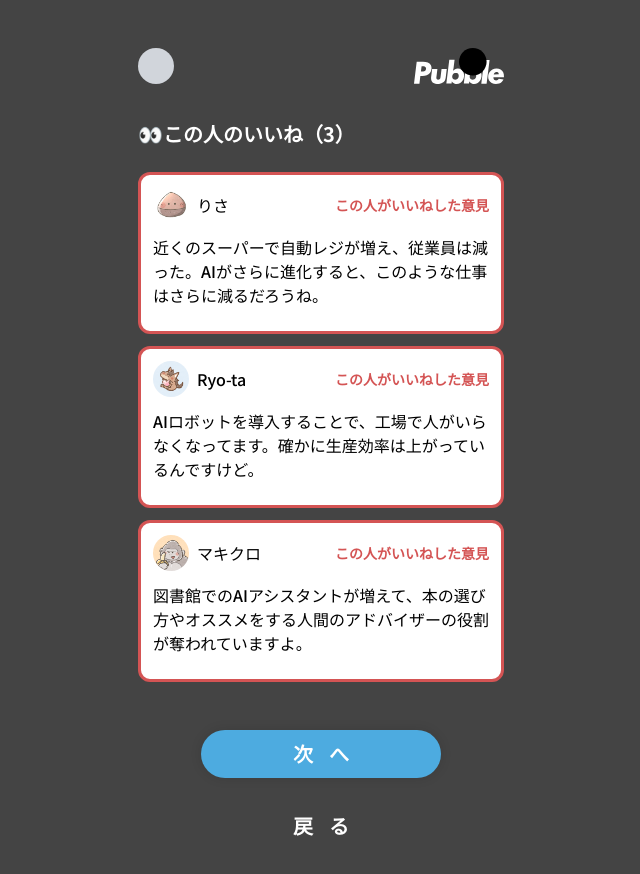
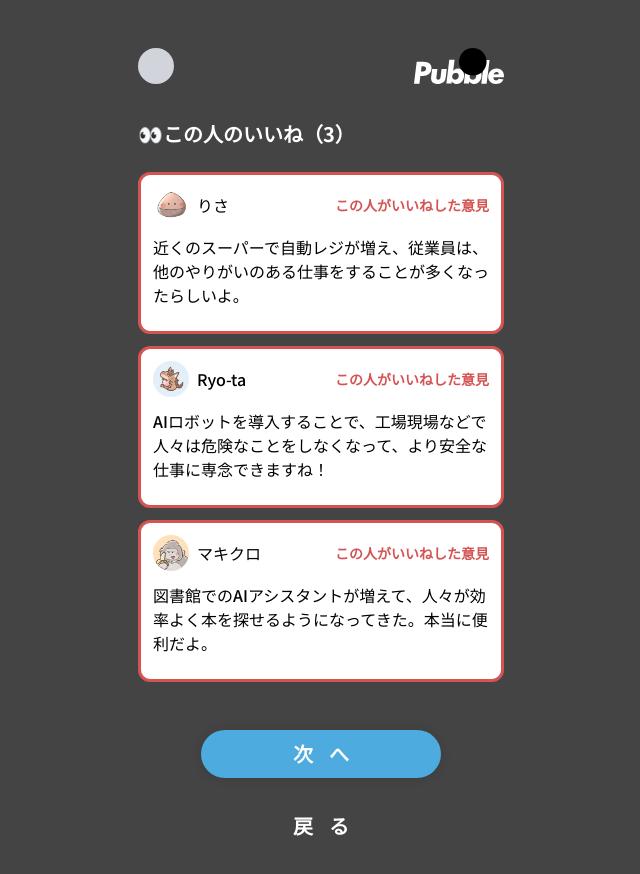
Before and after one commit to optimium20211202/Pubble, a Next.js app: page /game/timeline in a window 1280 px wide. Shown: the whole page, without its empty margins (331-971 px from the left). Built offline with nearby package versions, Linux system fonts and the light colour scheme.

Commit message:
コメント差し変え

```diff
--- a/src/topicsForRecomendation.ts
+++ b/src/topicsForRecomendation.ts
@@ -12,17 +12,17 @@ export const topicListForRecomendation: Topic[] = [
     contents: [
       {
         id: 0,
-        text: "近くのスーパーで自動レジが増え、従業員は減った。AIがさらに進化すると、このような仕事はさらに減るだろうね。",
+        text: "近くのスーパーで自動レジが増え、従業員は、他のやりがいのある仕事をすることが多くなったらしいよ。",
         label: 0,
       },
       {
         id: 1,
-        text: "AIロボットを導入することで、工場で人がいらなくなってます。確かに生産効率は上がっているんですけど。",
+        text: "AIロボットを導入することで、工場現場などで人々は危険なことをしなくなって、より安全な仕事に専念できますね！",
         label: 0,
       },
       {
         id: 2,
-        text: "図書館でのAIアシスタントが増えて、本の選び方やオススメをする人間のアドバイザーの役割が奪われていますよ。",
+        text: "図書館でのAIアシスタントが増えて、人々が効率よく本を探せるようになってきた。本当に便利だよ。",
         label: 0,
       },
     ],
```
